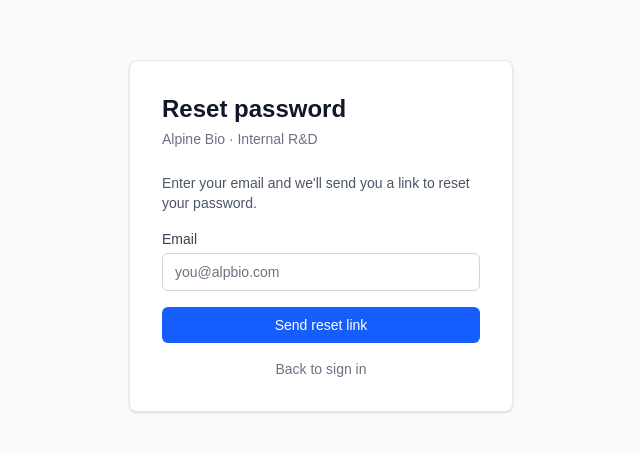
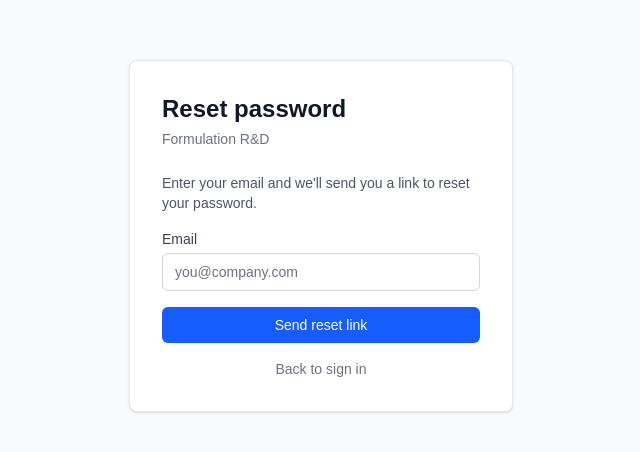
Before and after one commit to RedBeardBkln/benchtop, a Next.js app: page /forgot-password in a window 1280 px wide. Shown: the part 164-616 px from the top of the page, without its empty margins (319-959 px from the left). Built offline with nearby package versions, Linux system fonts and the light colour scheme.

Commit message:
chore: remove Alpine Bio branding; ignore local Claude settings
Benchtop is a standalone product for multiple companies, not an Alpine Bio
tool. Neutral copy on auth pages, metadata and placeholders.

Co-Authored-By: Claude Sonnet 5.5 <noreply@anthropic.com>

```diff
--- a/src/app/forgot-password/page.tsx
+++ b/src/app/forgot-password/page.tsx
@@ -33,7 +33,7 @@ export default function ForgotPasswordPage() {
       <div className="w-full max-w-sm bg-white rounded-lg shadow-sm border border-gray-200 p-8">
         <div className="mb-6">
           <h1 className="text-2xl font-semibold text-gray-900">Reset password</h1>
-          <p className="text-sm text-gray-500 mt-1">Alpine Bio · Internal R&D</p>
+          <p className="text-sm text-gray-500 mt-1">Formulation R&D</p>
         </div>
 
         {sent ? (
@@ -67,7 +67,7 @@ export default function ForgotPasswordPage() {
                 onChange={(e) => setEmail(e.target.value)}
                 className="w-full px-3 py-2 border border-gray-300 rounded-md text-sm
                            focus:outline-none focus:ring-2 focus:ring-blue-500 focus:border-transparent"
-                placeholder="you@alpbio.com"
+                placeholder="you@company.com"
               />
             </div>
 
--- a/src/app/layout.tsx
+++ b/src/app/layout.tsx
@@ -16,7 +16,7 @@ const geistMono = Geist_Mono({
 
 export const metadata: Metadata = {
   title: 'Benchtop — Food Formulation Platform',
-  description: 'Internal R&D formulation tool for Alpine Bio',
+  description: 'Formulation R&D workspace',
   appleWebApp: {
     capable: true,
     title: 'benchtop',
--- a/src/app/reset-password/page.tsx
+++ b/src/app/reset-password/page.tsx
@@ -40,7 +40,7 @@ export default function ResetPasswordPage() {
       <div className="w-full max-w-sm bg-white rounded-lg shadow-sm border border-gray-200 p-8">
         <div className="mb-6">
           <h1 className="text-2xl font-semibold text-gray-900">Set new password</h1>
-          <p className="text-sm text-gray-500 mt-1">Alpine Bio · Internal R&D</p>
+          <p className="text-sm text-gray-500 mt-1">Formulation R&D</p>
         </div>
 
         <form onSubmit={handleSubmit} className="space-y-4">
--- a/src/components/projects/new-project-dialog.tsx
+++ b/src/components/projects/new-project-dialog.tsx
@@ -84,7 +84,7 @@ export function NewProjectDialog({
             <input
               value={client}
               onChange={e => setClient(e.target.value)}
-              placeholder="e.g. Alpine Bio Internal"
+              placeholder="e.g. High-protein snack bar"
               className="w-full px-3 py-2 text-sm border border-gray-200 rounded-md
                          focus:outline-none focus:ring-2 focus:ring-blue-500"
             />
--- a/src/lib/db/schema/accounts.ts
+++ b/src/lib/db/schema/accounts.ts
@@ -4,7 +4,7 @@ import {
 import { sql } from 'drizzle-orm'
 
 // Fixed, well-known id of the account that owns all data that existed before multi-tenancy
-// (the ALP Bio / LaunchTime staff workspace). Created by the 0007 migration; billing exempt.
+// (the original LaunchTime staff workspace). Created by the 0007 migration; billing exempt.
 export const LEGACY_ACCOUNT_ID = '00000000-0000-4000-8000-000000000001'
 
 // Tenant. Every tenant-owned root row (projects, formulations, ingredients, suppliers, equipment,
```
Also changed, not shown: 1 other file (tests, documents, lock files or other folders).
